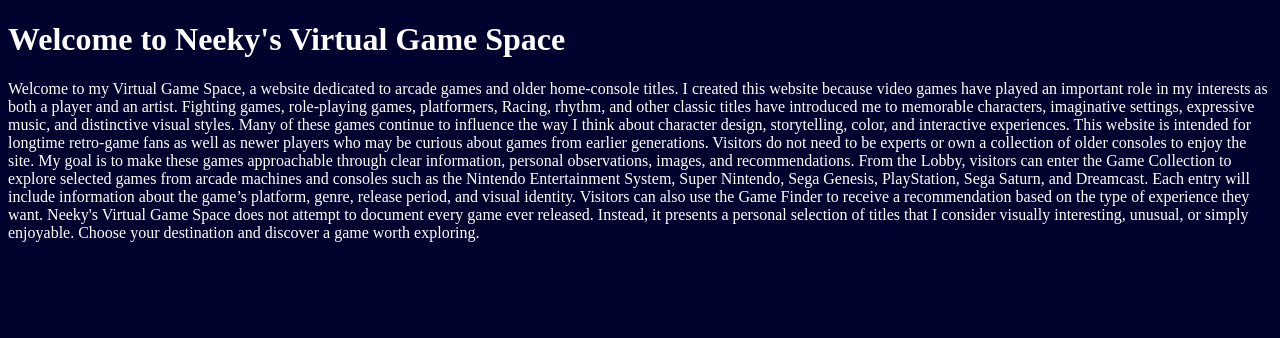
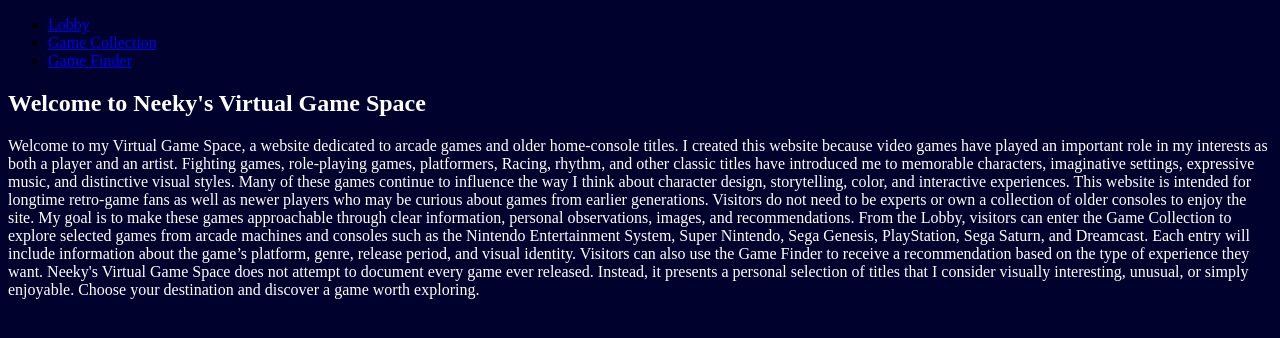
Before and after one commit to nzanders1/Zanders_Niko_project_2, a plain HTML site: page index.html in a window 1280 px wide. Drawn offline with Linux system fonts and the light colour scheme.

Commit message:
added navigation

```diff
--- a/index.html
+++ b/index.html
@@ -6,6 +6,13 @@
     <title>Document</title>
 
     <link rel="stylesheet" href="styles.css">
+
+    <nav>
+        <ul>
+            <li><a href="index.html">Lobby</a></li>
+            <li><a href="game collection.html">Game Collection</a></li>
+            <li><a href="game finder.html">Game Finder</a></li>
+        </ul>
 
 </head>
 
```
